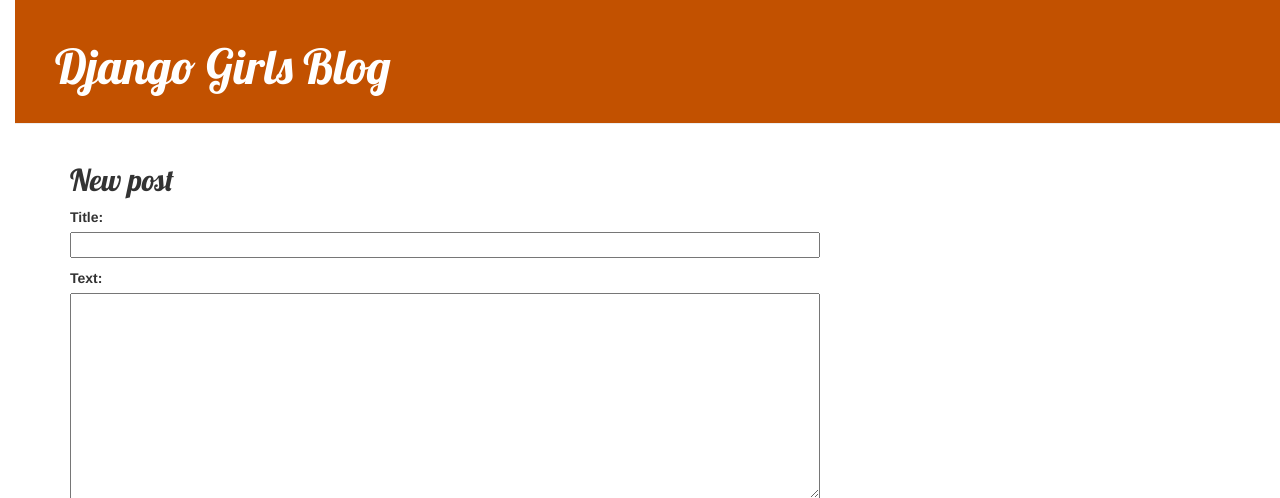
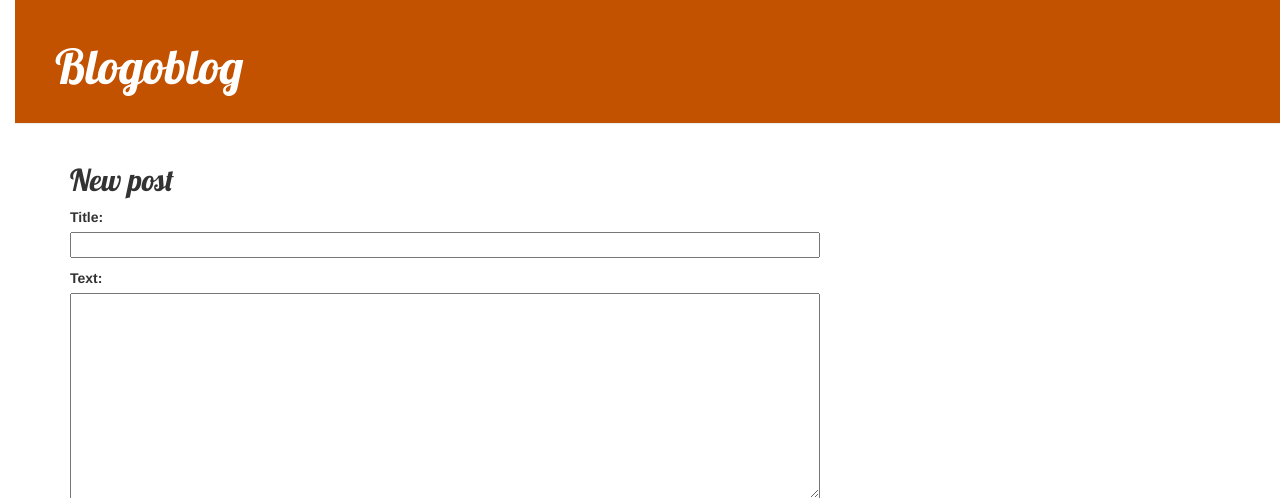
Before and after one commit to Sachinys/blog-o-blog, a Django app: page /post/new in a window 1280 px wide. Shown: the top 498 px of the page. Run offline with Django 3.2, Linux system fonts and the light colour scheme; some libraries are stand-ins or nearby versions.

Commit message:
Update base.html

```diff
--- a/blog/templates/blog/base.html
+++ b/blog/templates/blog/base.html
@@ -5,14 +5,14 @@
         <link rel="stylesheet" href="//maxcdn.bootstrapcdn.com/bootstrap/3.2.0/css/bootstrap-theme.min.css">
         <link href="//fonts.googleapis.com/css?family=Lobster&subset=latin,latin-ext" rel="stylesheet" type="text/css">
         <link rel="stylesheet" href="{% static 'css/blog.css' %}">
-        <title>Django Girls blog</title>
+        <title>Blog-o-Blog</title>
     </head>
 <body>
     <div class="page-header">
 	{% if user.is_authenticated %}
 		<a href="{% url 'post_new' %}" class="top-menu"><span class="glyphicon glyphicon-plus"></span></a>
     {% endif %}
-		<h1><a href="/">Django Girls Blog</a></h1>
+		<h1><a href="/">Blogoblog</a></h1>
 	</div>
     <div class="content container">
         <div class="row">
```
